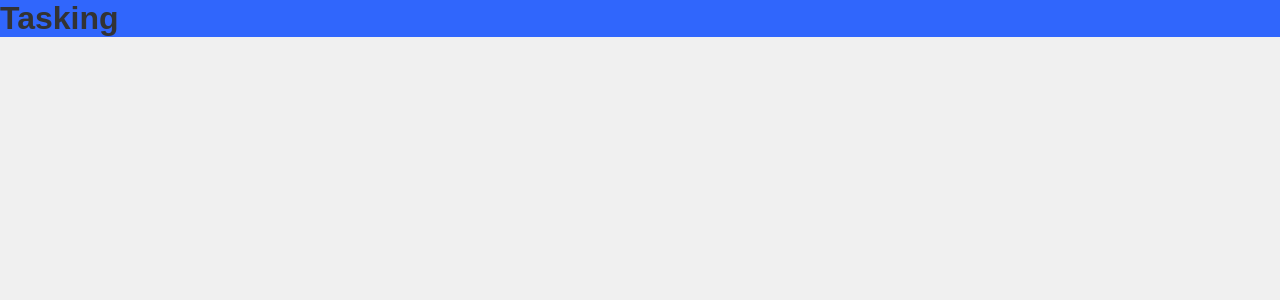
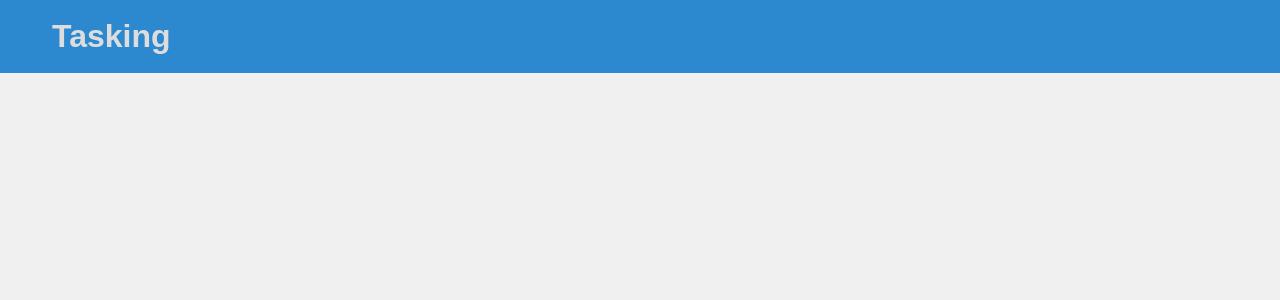
Before and after one commit to Gabriel-JM/tasking, a React (Create React App) app in the folder web/: page / in a window 1280 px wide. Shown: the top 300 px of the page. Built offline with nearby package versions, Linux system fonts and the light colour scheme.

Commit message:
Styling Main Title

```diff
--- a/web/src/components/Title/title.css
+++ b/web/src/components/Title/title.css
@@ -1,3 +1,11 @@
 .header {
   background-color: var(--main-blue);
+  margin-bottom: 10px;
+  color: var(--header-color);
 }
+
+.header-container {
+  max-width: var(--container-size);
+  margin: auto;
+  padding: 18px 12px;
+}
--- a/web/src/index.css
+++ b/web/src/index.css
@@ -2,7 +2,10 @@
   --font-color: #333;
   --bg-color: #f0f0f0;
 
-  --main-blue: #3066fc;
+  --main-blue: #2d89cf;
+  --container-size: 1200px;
+
+  --header-color: #ddd;
 }
 
 * {
```
